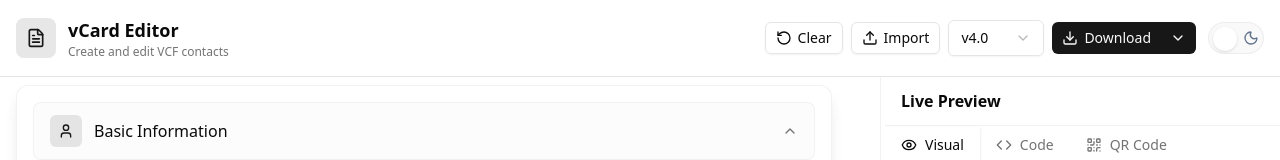
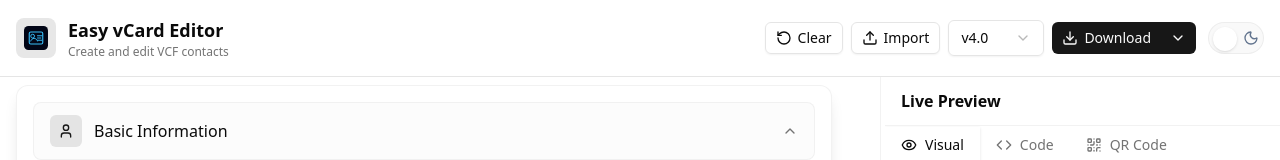
Before and after one commit to joseorono/easy-vcf-editor, a React (Vite) app: page / in a window 1280 px wide. Shown: the top 160 px of the page. Built offline with nearby package versions, Linux system fonts and the light colour scheme.

Commit message:
Update navbar logo and app name
Replaced the FileText icon with a custom logo image and updated the app name from 'vCard Editor' to 'Easy vCard Editor' in the editor navbar for improved branding.

```diff
--- a/src/components/editor-navbar.tsx
+++ b/src/components/editor-navbar.tsx
@@ -63,11 +63,15 @@ export function EditorNavbar({
       <div className="flex items-center justify-between gap-3 px-4 py-3 sm:py-4">
         <div className="flex items-center gap-3">
           <div className="flex h-10 w-10 items-center justify-center rounded-lg bg-primary/10">
-            <FileText className="h-5 w-5 text-primary" />
+            <img
+              src="/pwa-icon.svg"
+              alt="Easy VCF Editor Logo"
+              className="h-6 w-6"
+            />
           </div>
           <div className="min-w-0">
             <p className="truncate text-base font-semibold sm:text-lg">
-              vCard Editor
+              Easy vCard Editor
             </p>
             <p className="hidden text-xs text-muted-foreground sm:block">
               Create and edit VCF contacts
```
